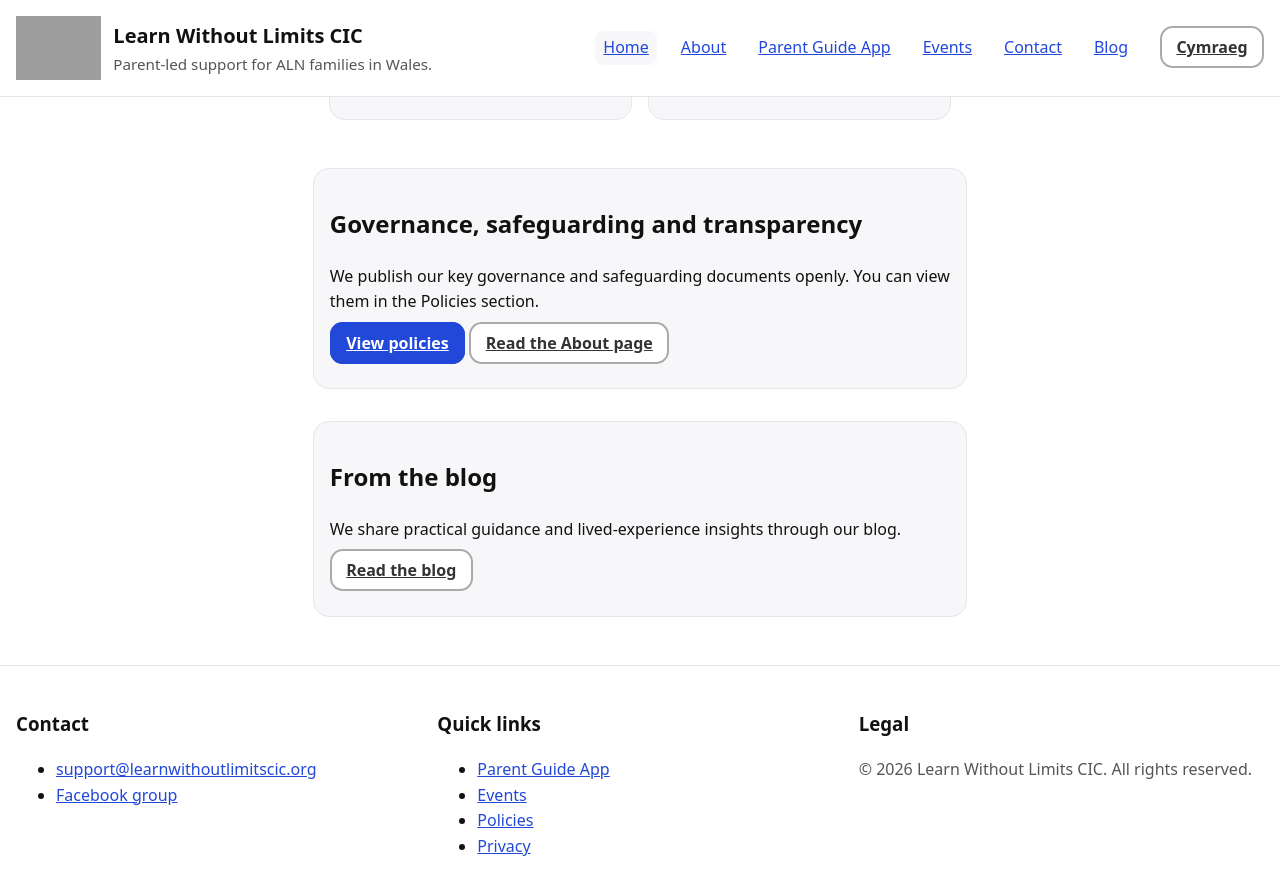
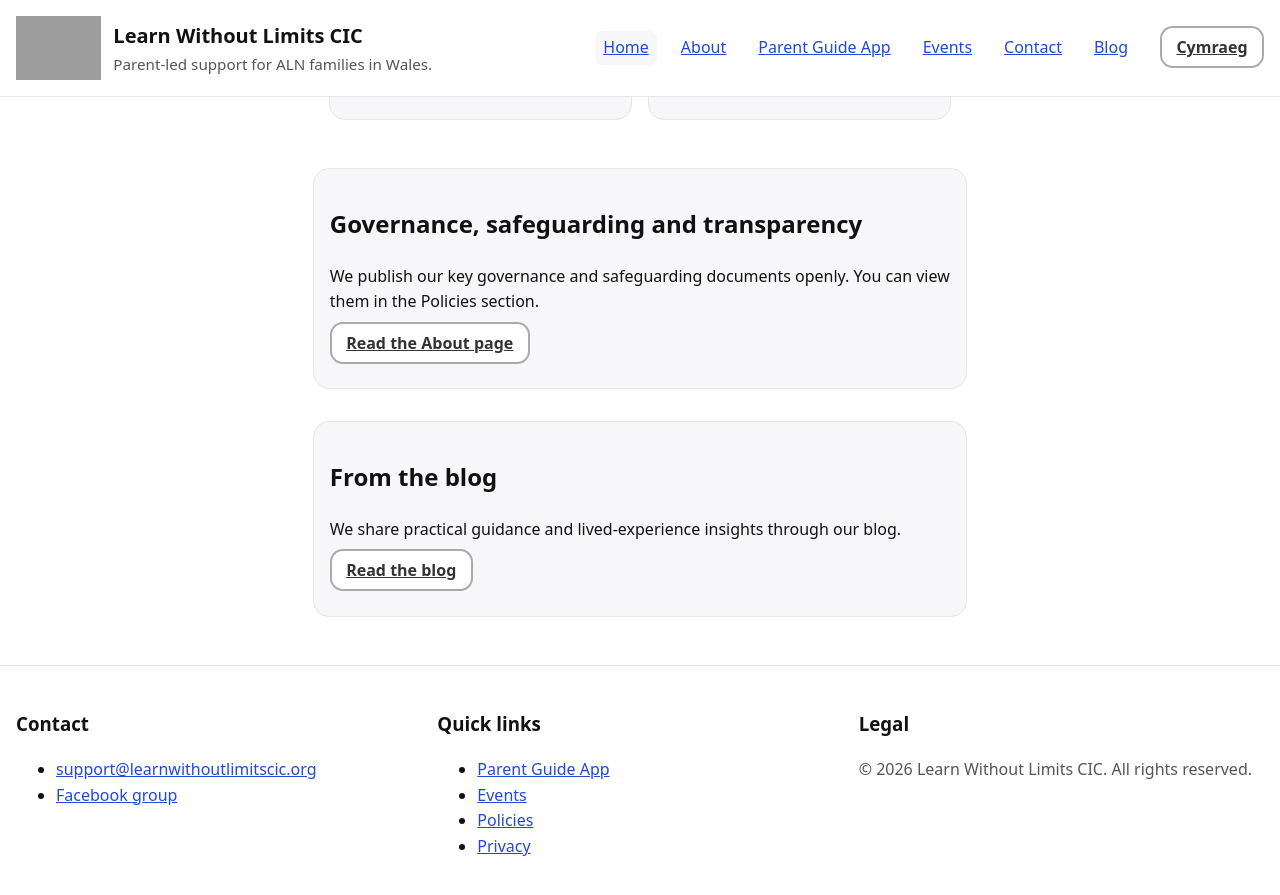
Before and after one commit to StephShobiye/learnwithoutlimitscic.github.io, a Jekyll site: the page index.en.html, which Jekyll copies as it is, in a window 1280 px wide and 900 px high, scrolled down 848 px. Shown: the top 895 px of the window. Built offline with Jekyll 4.4.1, drawn with Linux system fonts in a browser that asks for light colours; grey boxes are pictures that could not be loaded.

Commit message:
Update index.en.html
remove ghost policies page

```diff
--- a/index.en.html
+++ b/index.en.html
@@ -165,7 +165,6 @@
             the Policies section.
           </p>
           <p>
-            <a class="btn primary" href="/about.html">View policies</a>
             <a class="btn ghost" href="/about.en.html">Read the About page</a>
           </p>
         </div>
```
